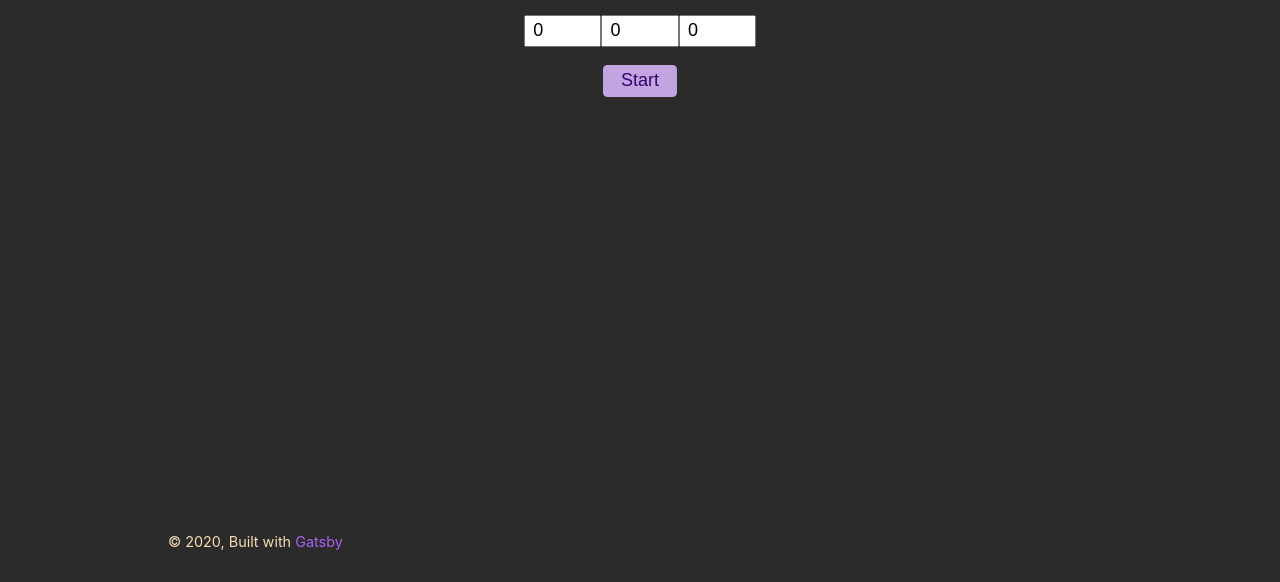
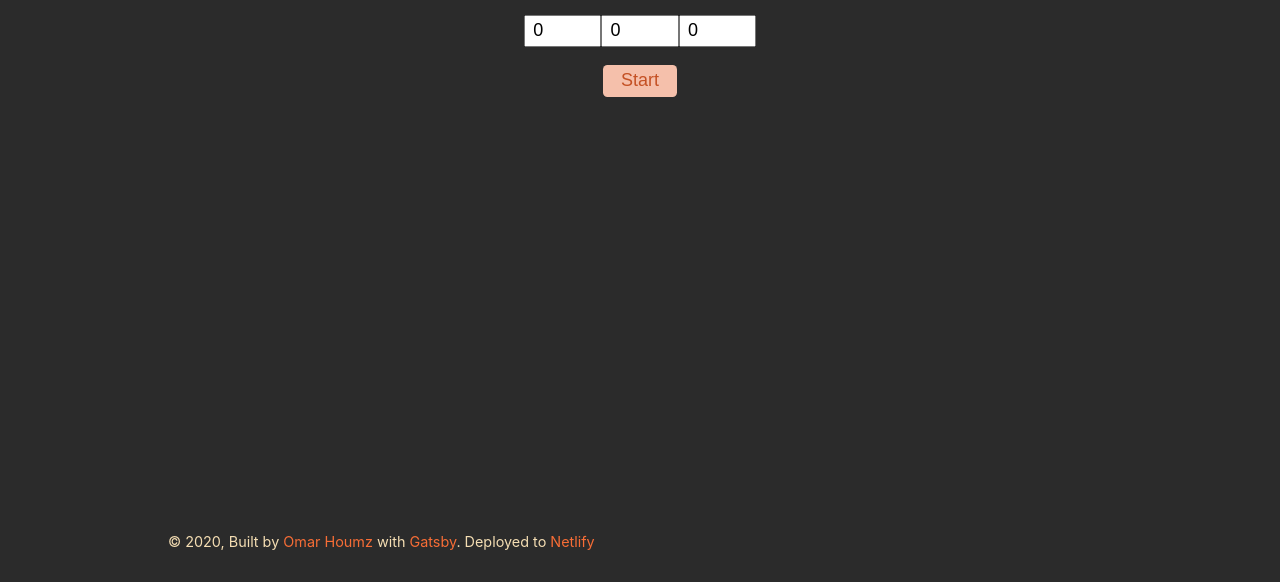
Before and after one commit to omarhoumz/pomodoro-goals, a Gatsby site: page / in a window 1280 px wide. Shown: the part 218-800 px from the top of the page. Built offline with nearby package versions, Linux system fonts and the light colour scheme; Gatsby itself is replaced by a stand-in of ours.

Commit message:
chore: copy & colors

```diff
--- /dev/null
+++ b/src/components/footer/footer.jsx
@@ -0,0 +1,19 @@
+import React, { memo } from 'react'
+
+import styles from './footer.module.css'
+
+const Footer = memo(function Footer() {
+  return (
+    <footer className={['container', styles.footer].join(' ')}>
+      © {new Date().getFullYear()}, Built by
+      {` `}
+      <a href='https://omarhoumz.com'>Omar Houmz</a>
+      {` with `}
+      <a href='https://www.gatsbyjs.org'>Gatsby</a>
+      {`. Deployed to `}
+      <a href='https://www.netlify.com'>Netlify</a>
+    </footer>
+  )
+})
+
+export default Footer
--- /dev/null
+++ b/src/components/footer/footer.module.css
@@ -0,0 +1,4 @@
+.footer {
+  padding: 1.5rem 1rem;
+  font-size: 80%;
+}
--- a/src/components/header/header.module.css
+++ b/src/components/header/header.module.css
@@ -1,5 +1,5 @@
 .header {
-  background: rebeccapurple;
+  background: #c45124;
 }
 
 .header > div {
--- a/src/components/layout/layout.css
+++ b/src/components/layout/layout.css
@@ -26,7 +26,7 @@ h6 {
 }
 
 a {
-  color: #aa62f3;
+  color: #f76d36;
   text-decoration: none;
   padding-block-end: 2px;
   border-block-end: 2px solid transparent;
--- a/src/components/layout/layout.js
+++ b/src/components/layout/layout.jsx
@@ -4,6 +4,7 @@ import { useStaticQuery, graphql } from 'gatsby'
 
 import Header from '../header/header'
 import './layout.css'
+import Footer from '../footer/footer'
 
 const Layout = ({ children }) => {
   const data = useStaticQuery(graphql`
@@ -27,17 +28,7 @@ const Layout = ({ children }) => {
       >
         {children}
       </main>
-      <footer
-        className='container'
-        style={{
-          padding: '1.5rem 1rem',
-          fontSize: '80%',
-        }}
-      >
-        © {new Date().getFullYear()}, Built with
-        {` `}
-        <a href='https://www.gatsbyjs.org'>Gatsby</a>
-      </footer>
+      <Footer />
     </>
   )
 }
--- a/src/components/timer/timer.module.css
+++ b/src/components/timer/timer.module.css
@@ -29,13 +29,13 @@ button {
   padding: 0.3em 1em;
   border-radius: 0.25em;
   border: none;
-  background-color: #c2a4e1;
-  color: #34016d;
+  background-color: #f5c0ab;
+  color: #c45124;
   cursor: pointer;
 }
 
 button:hover:not(:disabled) {
-  background-color: #a787c7;
+  background-color: #edae95;
 }
 button:disabled {
   color: #aa6af1;
```
